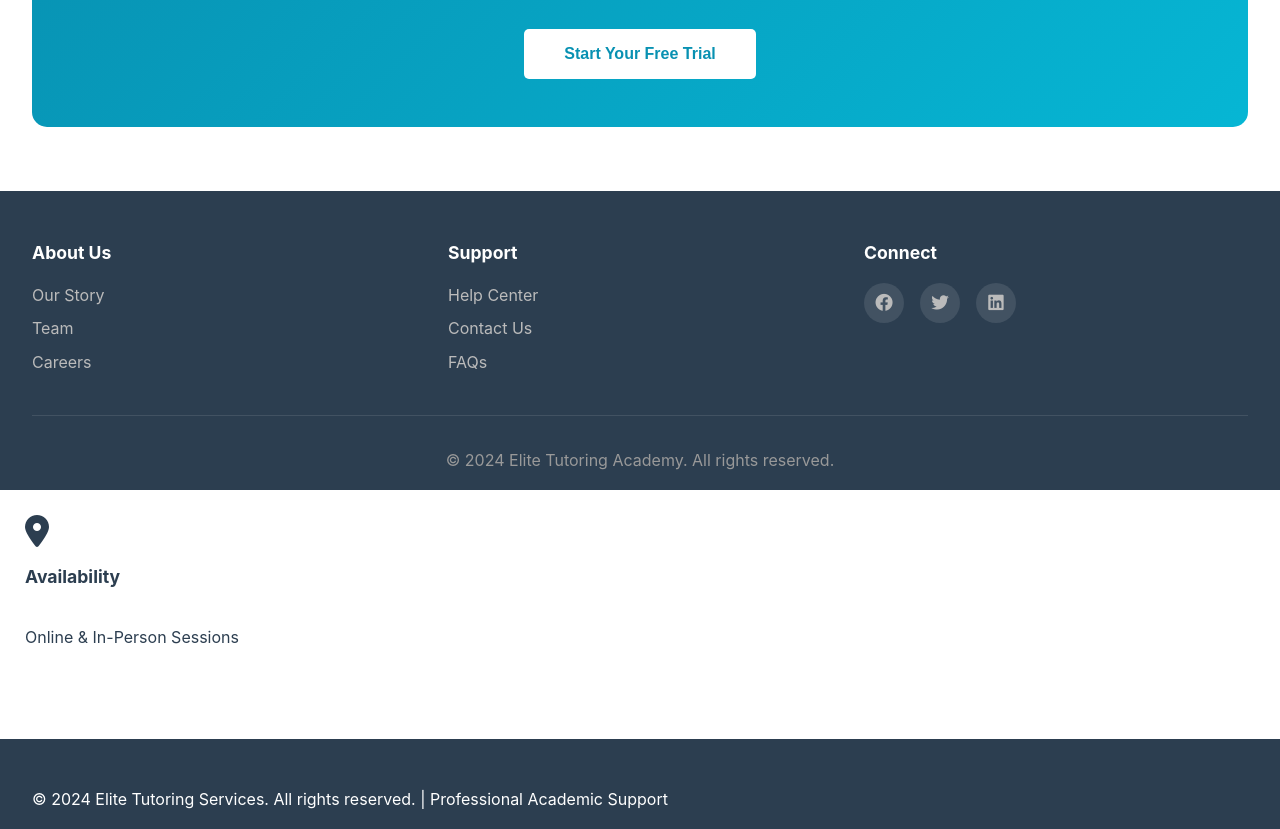
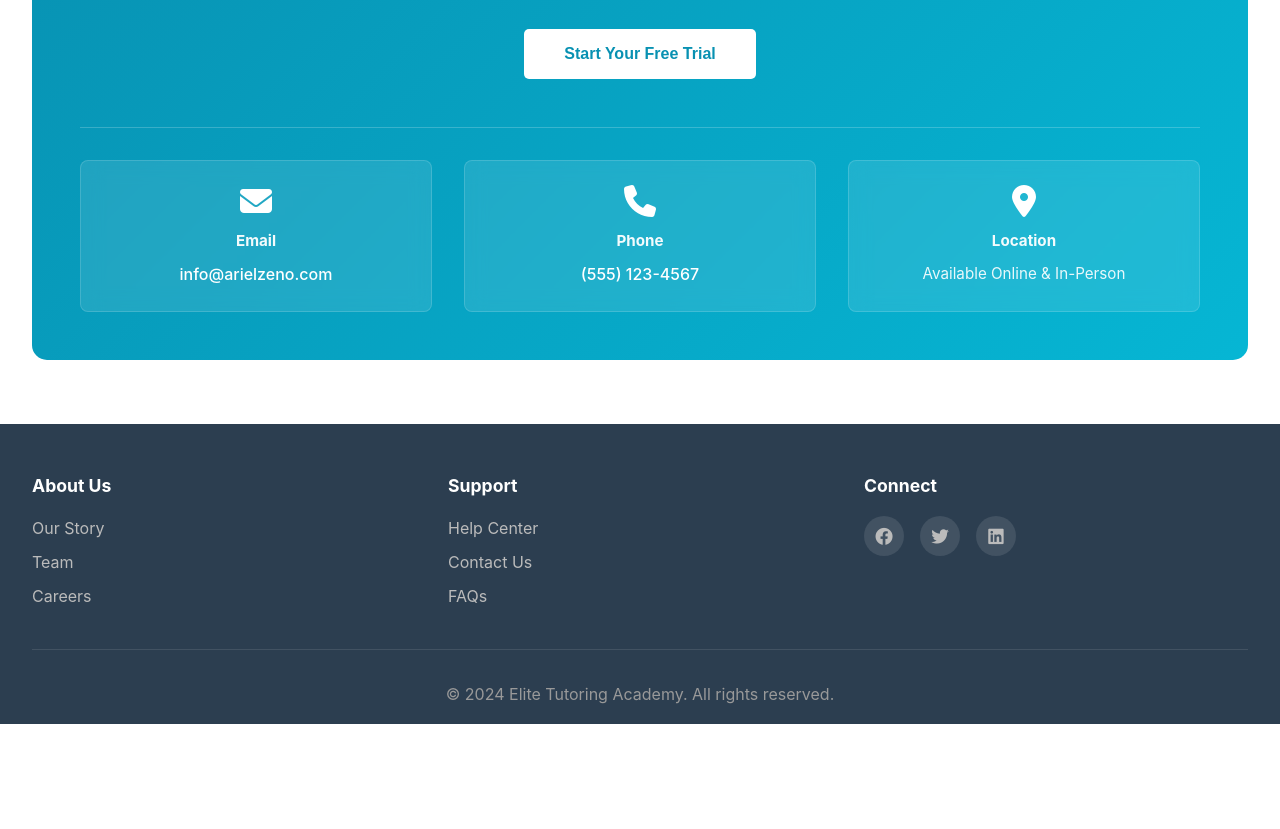
Before and after one commit to Roiatia/Test_Landing_Page, a plain HTML site: page index.html in a window 1280 px wide. Shown: the part 1887-2716 px from the top of the page. After the commit the page ends 2611 px from the top, so only its background shows below. Drawn offline with Linux system fonts and the light colour scheme.

Commit message:
added contact info

```diff
--- a/index.html
+++ b/index.html
@@ -132,6 +132,25 @@
             <h2>Ready to Transform Your Learning?</h2>
             <p>Join thousands of students who have improved their grades</p>
             <button class="cta-btn-large">Start Your Free Trial</button>
+
+            <!-- Contact Info -->
+            <div class="cta-contact-info">
+                <div class="cta-contact-item">
+                    <i class="fas fa-envelope"></i>
+                    <p><strong>Email</strong></p>
+                    <a href="mailto:info@arielzeno.com">info@arielzeno.com</a>
+                </div>
+                <div class="cta-contact-item">
+                    <i class="fas fa-phone"></i>
+                    <p><strong>Phone</strong></p>
+                    <a href="tel:+15551234567">(555) 123-4567</a>
+                </div>
+                <div class="cta-contact-item">
+                    <i class="fas fa-map-marker-alt"></i>
+                    <p><strong>Location</strong></p>
+                    <span>Available Online & In-Person</span>
+                </div>
+            </div>
         </section>
     </div>
 
@@ -172,20 +191,3 @@
 </body>
 
 </html>
-<div class="contact-item">
-    <i class="fas fa-map-marker-alt"></i>
-    <strong>Availability</strong><br>
-    Online & In-Person Sessions
-</div>
-</div>
-</section>
-</div>
-
-<footer>
-    <p>&copy; 2024 Elite Tutoring Services. All rights reserved. | Professional Academic Support</p>
-</footer>
-
-<script src="script.js"></script>
-</body>
-
-</html>
--- a/styles.css
+++ b/styles.css
@@ -455,6 +455,60 @@ body {
     background: #f0f9ff;
 }
 
+/* CTA Contact Info */
+.cta-contact-info {
+    display: grid;
+    grid-template-columns: repeat(auto-fit, minmax(200px, 1fr));
+    gap: 2rem;
+    margin-top: 3rem;
+    padding-top: 2rem;
+    border-top: 1px solid rgba(255, 255, 255, 0.2);
+}
+
+.cta-contact-item {
+    text-align: center;
+    padding: 1.5rem;
+    background: rgba(255, 255, 255, 0.1);
+    border-radius: 8px;
+    backdrop-filter: blur(10px);
+    border: 1px solid rgba(255, 255, 255, 0.15);
+    transition: all 0.3s ease;
+}
+
+.cta-contact-item:hover {
+    background: rgba(255, 255, 255, 0.15);
+    transform: translateY(-3px);
+}
+
+.cta-contact-item i {
+    font-size: 2rem;
+    margin-bottom: 0.8rem;
+    display: block;
+}
+
+.cta-contact-item p {
+    margin: 0.5rem 0;
+    font-size: 0.95rem;
+}
+
+.cta-contact-item a {
+    color: white;
+    text-decoration: none;
+    font-weight: 500;
+    transition: opacity 0.3s;
+}
+
+.cta-contact-item a:hover {
+    opacity: 0.8;
+    text-decoration: underline;
+}
+
+.cta-contact-item span {
+    display: block;
+    font-size: 0.95rem;
+    color: rgba(255, 255, 255, 0.9);
+}
+
 /* ==================== Footer ==================== */
 footer {
     background: #2c3e50;
```
